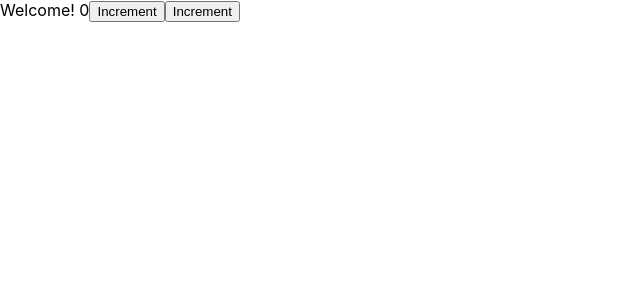
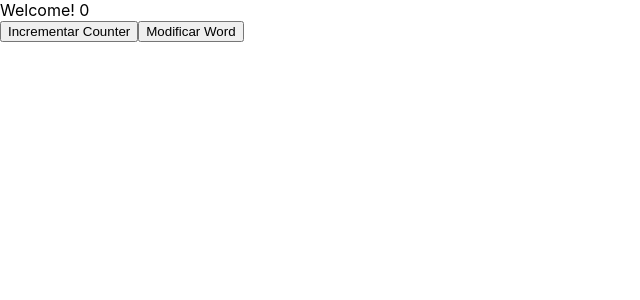
Before and after one commit to santy/REACT_DI, a React (Create React App) app: page / in a window 1280 px wide. Shown: the top 300 px of the page, without its empty margins (0-640 px from the left). Built offline with nearby package versions, Linux system fonts and the light colour scheme.

Commit message:
update callback

```diff
--- a/src/useEffects/Callback.js
+++ b/src/useEffects/Callback.js
@@ -9,7 +9,7 @@ function Callback(){
     //const say = ()=>console.log(`Your word is: ${word} ${count} `); //Comprobar que se llama en cada renderizado
 
     //useCallback mantiene la función en cada renderizado mientras no cambie la variable word
-    const say = useCallback( ()=>console.log(`Your word is: ${word} ${count}`) , [word]);
+    const say = useCallback( ()=>console.log(`Your word is: ${word} ${count}`) , [word]); //comprobar que ya no se llama en cada renderizado
 
 
     useEffect(()=>{
@@ -19,8 +19,9 @@ function Callback(){
     return (
         <div>
             Welcome! {count}
-            <button onClick={() => (setCount(count + 1))}>Increment</button>
-            <button onClick={() => (setWord("Segundo Renderizado"))}>Increment</button>
+            <br />
+            <button onClick={() => (setCount(count + 1))}>Incrementar Counter</button>
+            <button onClick={() => (setWord("Segundo Renderizado"))}>Modificar Word</button>
 
         </div>
 
```
